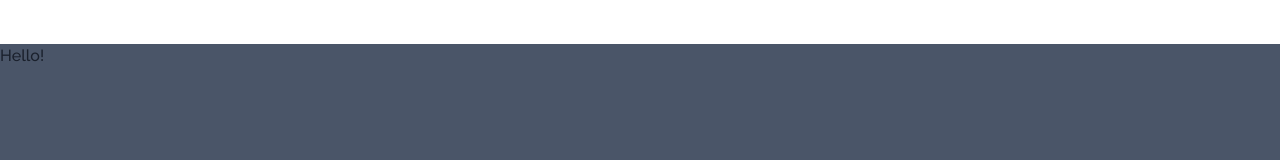
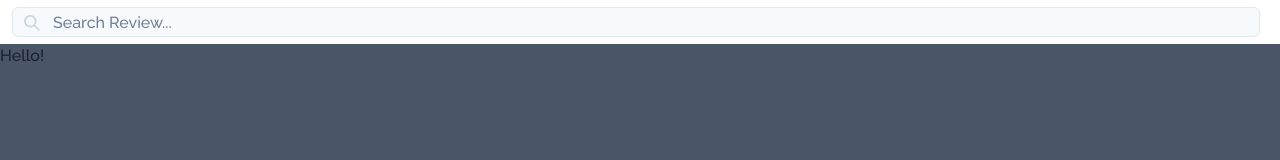
Before and after one commit to nidhielango/Internaid1, a Next.js app: page / in a window 1280 px wide. Shown: the top 160 px of the page. Built offline with nearby package versions, Linux system fonts and the light colour scheme.

Commit message:
search bar

```diff
--- a/src/components/Navbar/Navbar.tsx
+++ b/src/components/Navbar/Navbar.tsx
@@ -1,6 +1,7 @@
 
 import { Flex } from '@chakra-ui/react';
 import React from 'react';
+import Search from './Search';
 
 const Navbar:React.FC = () => {
     //  <Image src="/images/logo.png" height="40px"/> Logo
@@ -10,6 +11,7 @@ const Navbar:React.FC = () => {
            <Flex align="center">
 
            </Flex>
+        <Search/>
         </Flex>
     )
 }
--- a/src/components/Navbar/Search.tsx
+++ b/src/components/Navbar/Search.tsx
@@ -1,4 +1,4 @@
-import { PhoneIcon } from '@chakra-ui/icons';
+import { SearchIcon } from '@chakra-ui/icons';
 import { Flex, Input, InputGroup, InputLeftElement } from '@chakra-ui/react';
 import React from 'react';
 
@@ -9,13 +9,16 @@ type SearchProps = {
 const Search:React.FC<SearchProps> = () => {
 
     return (
-        <Flex>
+        <Flex flexGrow={1} mr={2} align="center">
             <InputGroup>
             <InputLeftElement
                 pointerEvents="none"
-                children={<PhoneIcon color="gray.300" />}
+                children={<SearchIcon color="gray.300" mb={2}/>}
             />
-            <Input type="tel" placeholder="Phone number" />
+            <Input placeholder="Search Review..." fontSize="12pt" _placeholder={{color: "gray.500"}}
+            _hover={{bg: "white", border: "1px solid", borderColor: "black.500"}}
+            _focus={{outline: "none", border: "1px solid", borderColor: "black.500"}}
+            height="30px" bg="gray.50"/>
             </InputGroup>
         </Flex>
     )
```
